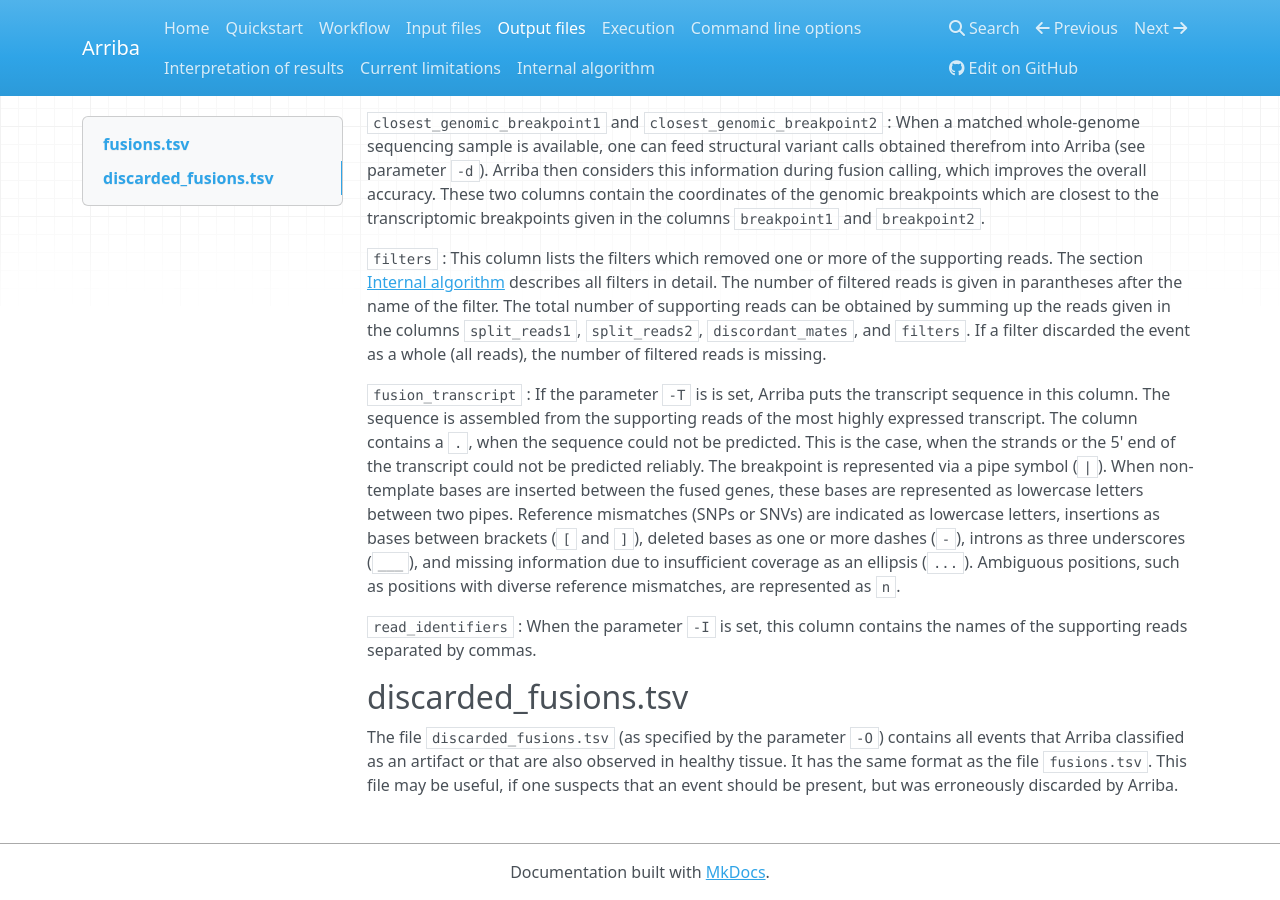
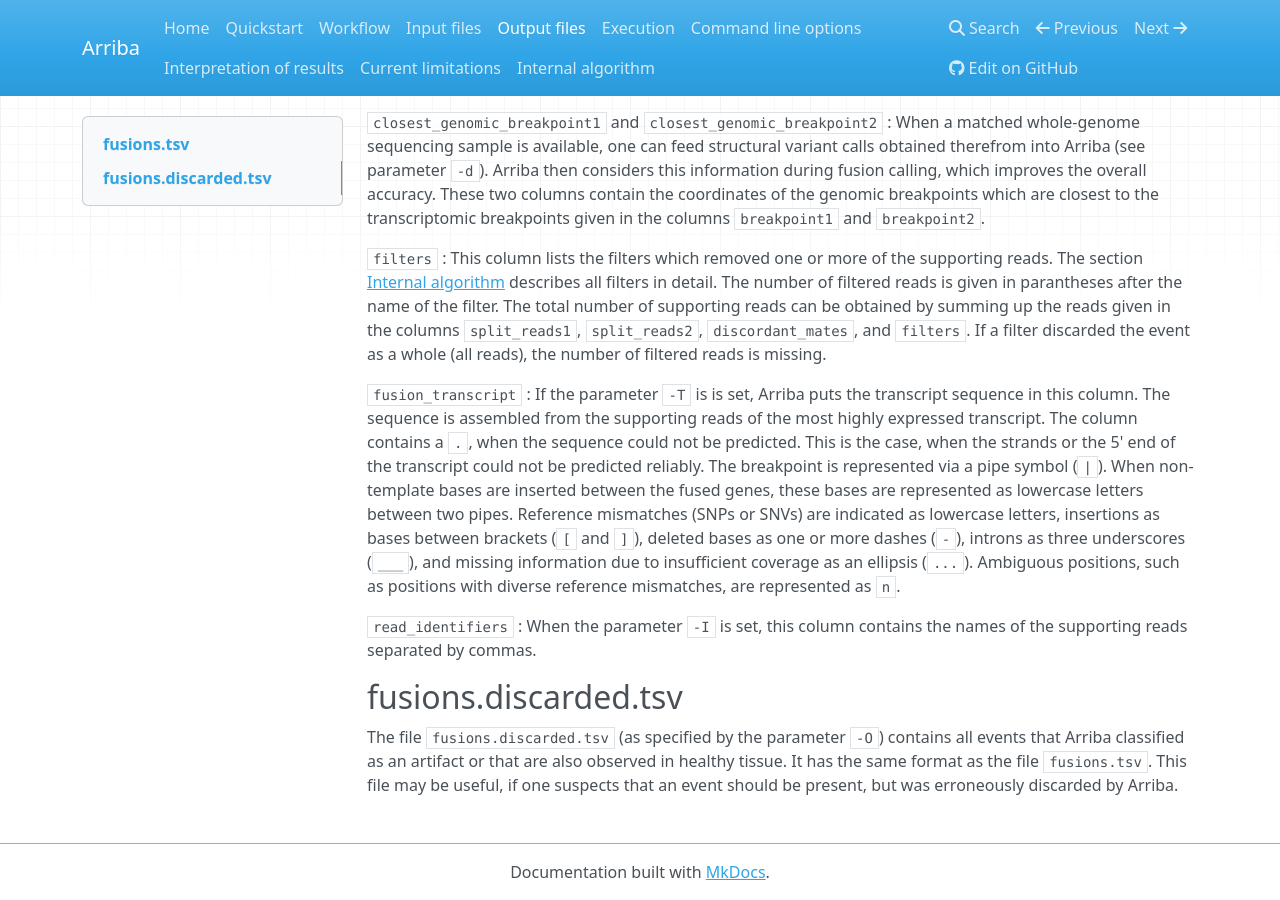
Before and after one commit to suhrig/arriba, an MkDocs documentation site: the page built from documentation/output-files.md, in a window 1280 px wide and 900 px high, scrolled down 1460 px. Built offline with MkDocs 1.6.1, drawn with Linux system fonts in a browser that asks for light colours; nearby versions of some CDN libraries; old or Windows-style settings are respelled for this version of MkDocs.

```diff
--- a/documentation/output-files.md
+++ b/documentation/output-files.md
@@ -42,7 +42,7 @@ The file `fusions.tsv` (as specified by the parameter `-o`) contains fusions whi
 `read_identifiers`
 : When the parameter `-I` is set, this column contains the names of the supporting reads separated by commas.
 
-discarded_fusions.tsv
+fusions.discarded.tsv
 -----------------------
 
-The file `discarded_fusions.tsv` (as specified by the parameter `-O`) contains all events that Arriba classified as an artifact or that are also observed in healthy tissue. It has the same format as the file `fusions.tsv`. This file may be useful, if one suspects that an event should be present, but was erroneously discarded by Arriba.
+The file `fusions.discarded.tsv` (as specified by the parameter `-O`) contains all events that Arriba classified as an artifact or that are also observed in healthy tissue. It has the same format as the file `fusions.tsv`. This file may be useful, if one suspects that an event should be present, but was erroneously discarded by Arriba.
```
Also changed, not shown: README.md (+1 -1 lines), documentation/command-line-options.md (+1 -1 lines), documentation/quickstart.md (+1 -1 lines), 1 other file.
